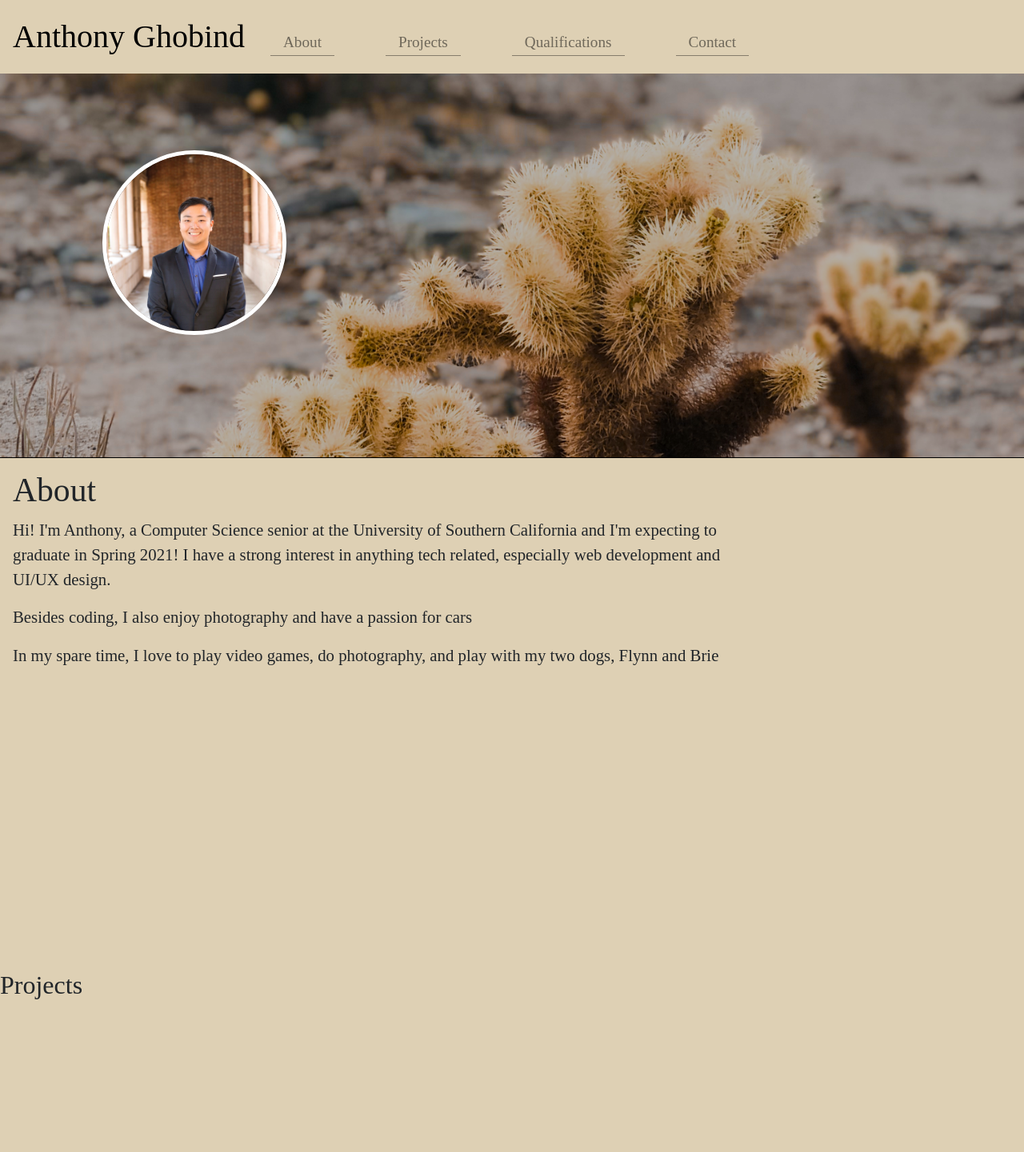
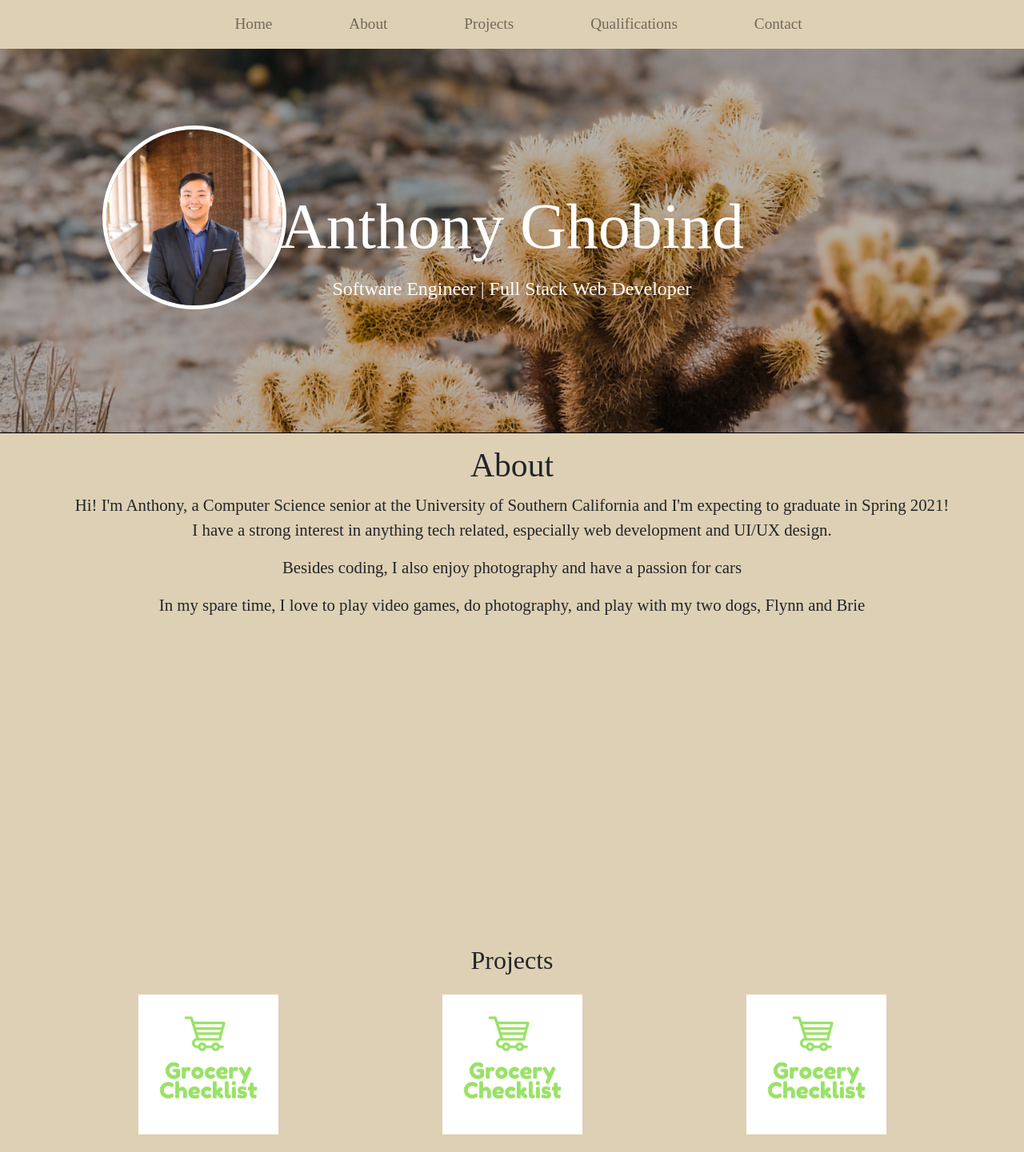
Before and after one commit to ghobind/personal-website, a React (Create React App) app: page / in a window 1280 px wide. Shown: the top 1441 px of the page at 80% size. Built offline with nearby package versions, Linux system fonts and the light colour scheme.

Commit message:
worked on projects section

```diff
--- a/package.json
+++ b/package.json
@@ -12,6 +12,7 @@
     "react-bootstrap": "^1.4.0",
     "react-dom": "^17.0.1",
     "react-router-dom": "^5.2.0",
+    "react-router-hash-link": "^2.3.1",
     "react-scripts": "4.0.0",
     "web-vitals": "^0.2.4"
   },
--- a/src/About.js
+++ b/src/About.js
@@ -2,15 +2,15 @@ import React from "react";
 
 export default function About() {
   return (
-    <div className="page">
-      <div className="about-text ml-3 pt-3">
+    <div className="page" id="about">
+      <div className="about-text pt-3">
         <h3 className="header">About</h3>
 
         <p>
           Hi! I'm Anthony, a Computer Science senior at the University of
-          Southern California and I'm expecting to graduate in Spring 2021! I
-          have a strong interest in anything tech related, especially web
-          development and UI/UX design.
+          Southern California and I'm expecting to graduate in Spring 2021!{" "}
+          <br />I have a strong interest in anything tech related, especially
+          web development and UI/UX design.
         </p>
         <p>
           Besides coding, I also enjoy photography and have a passion for cars
--- a/src/App.css
+++ b/src/App.css
@@ -2,12 +2,17 @@
 body {
   font-family: "Montserrat";
   background-color: #ded0b4;
+  text-align: center;
 }
 .header {
   font-size: 200%;
 }
 .page {
   height: 80vh;
+}
+
+.navigation {
+  background-color: #ded0b4;
 }
 /** END: General use */
 
@@ -41,7 +46,7 @@ body {
 }
 
 .default:hover {
-  font-size: 120%;
+  font-size: 130%;
   color: rgba(0, 0, 0, 0.7);
   text-decoration: none;
 }
@@ -55,23 +60,22 @@ body {
   object-fit: cover;
   opacity: 0.7;
 }
-.black-overlay {
-  position: absolute;
-  top: 0px;
-  bottom: 0px;
-  height: 100%;
-  width: 100%;
-  background: rgba(0, 0, 0, 0.5);
-}
 .carousel {
   position: relative;
   background: black;
 }
 .profile-text {
+  color: white;
   position: absolute;
   top: 50%;
   left: 50%;
   transform: translate(-50%, -50%);
+}
+.profile-text-name {
+  font-size: 500%;
+}
+.profile-text-subtext {
+  font-size: 150%;
 }
 .profile-img {
   position: absolute;
@@ -86,7 +90,26 @@ body {
 /** BEGIN: About */
 .about-text {
   font-size: 130%;
-  width: 70%;
 }
 
 /**END: About */
+
+/** BEGIN: Projects */
+
+.project-icon {
+  width: 50%;
+}
+
+.logo {
+  position: relative;
+}
+.test {
+  background-color: black;
+}
+/*
+.padding-0 {
+  padding-right: 0;
+  padding-left: 0;
+} */
+
+/**END: Projects */
--- a/src/App.js
+++ b/src/App.js
@@ -10,7 +10,7 @@ import Qualifications from "./Qualifications";
 function App() {
   return (
     <Router>
-      <div className="mt-3">
+      <div className="">
         <Navigation />
         <Home />
         <About />
--- a/src/Contact.js
+++ b/src/Contact.js
@@ -2,7 +2,7 @@ import React from "react";
 
 export default function Contact() {
   return (
-    <div className="page">
+    <div className="page" id="contact">
       <h3 className="header">Contact</h3>
     </div>
   );
--- a/src/Home.js
+++ b/src/Home.js
@@ -9,7 +9,7 @@ import profile from "./assets/profile/IMG_0413.jpg";
 
 export default function Home() {
   return (
-    <div className="carousel mt-3">
+    <div className="carousel">
       <Carousel
         controls={false}
         indicators={false}
@@ -23,7 +23,12 @@ export default function Home() {
           <img className="slider-img" src={img3} alt="second" />
         </Carousel.Item>
       </Carousel>
-      {/* <div class="profile-text">Centered</div> */}
+      <div className="profile-text">
+        <div className="profile-text-name">Anthony Ghobind</div>
+        <div className="profile-text-subtext">
+          Software Engineer | Full Stack Web Developer
+        </div>
+      </div>
       <img class="profile-img" src={profile} alt="profile" />
     </div>
   );
--- a/src/Navigation.js
+++ b/src/Navigation.js
@@ -1,21 +1,57 @@
 import React from "react";
-import { NavLink } from "react-router-dom";
+// import { NavLink } from "react-router-dom";
+import { NavHashLink as NavLink } from "react-router-hash-link";
 export default function Navigation() {
+  const scrollWithOffset = (el) => {
+    const yCoordinate = el.getBoundingClientRect().top + window.pageYOffset;
+    const yOffset = -60;
+    window.scrollTo({ top: yCoordinate + yOffset, behavior: "smooth" });
+  };
   return (
-    <div className="navigation ml-3">
-      <NavLink to="/" className="brand" activeClassName="brand">
-        Anthony Ghobind
+    <div className="navigation pl-3 pb-3 pt-3 sticky-top">
+      <NavLink
+        smooth
+        to="#top"
+        className="default"
+        activeClassName="active"
+        scroll={scrollWithOffset}
+      >
+        Home
       </NavLink>
-      <NavLink to="/" className="default" activeClassName="active">
+      <NavLink
+        smooth
+        to="/#about"
+        className="default"
+        activeClassName="active"
+        scroll={scrollWithOffset}
+      >
         About
       </NavLink>
-      <NavLink to="/" className="default" activeClassName="active">
+      <NavLink
+        smooth
+        to="/#projects"
+        className="default"
+        activeClassName="active"
+        scroll={scrollWithOffset}
+      >
         Projects
       </NavLink>
-      <NavLink to="/" className="default" activeClassName="active">
+      <NavLink
+        smooth
+        to="/#qualifications"
+        className="default"
+        activeClassName="active"
+        scroll={scrollWithOffset}
+      >
         Qualifications
       </NavLink>
-      <NavLink to="/" className="default" activeClassName="active">
+      <NavLink
+        smooth
+        to="/#contact"
+        className="default"
+        activeClassName="active"
+        scroll={scrollWithOffset}
+      >
         Contact
       </NavLink>
     </div>
--- a/src/Projects.js
+++ b/src/Projects.js
@@ -1,9 +1,64 @@
 import React from "react";
+
+import grocery from "./assets/projects/grocery.png";
 
 export default function Projects() {
   return (
-    <div className="page">
+    <div className="" id="projects">
       <h3 className="header">Projects</h3>
+      <div className="container">
+        <div className="row pt-3 pb-3">
+          <div className="col logo">
+            <img
+              className="project-icon"
+              src={grocery}
+              alt="Grocery Checklist"
+            />
+          </div>
+          <div className="col logo">
+            <img
+              className="project-icon"
+              src={grocery}
+              alt="Grocery Checklist"
+            />
+          </div>
+          <div className="col logo">
+            <img
+              className="project-icon"
+              src={grocery}
+              alt="Grocery Checklist"
+            />
+          </div>
+        </div>
+
+        {/* <img
+          className="project-icon mx-3"
+          src={grocery}
+          alt="Grocery Checklist"
+        />
+        <img
+          className="project-icon mx-3"
+          // src={grocery}
+          alt="Starforce Simulator"
+        />
+        <img
+          className="project-icon mx-3"
+          // src={grocery}
+          alt="X8 Clothing iOS App"
+        />
+      </div>
+      <div className="pt-3 pb-3">
+        <img
+          className="project-icon mx-3"
+          // src={grocery}
+          alt="DueOh"
+        />
+        <img
+          className="project-icon mx-3"
+          // src={grocery}
+          alt="Personal Website"
+        /> */}
+      </div>
     </div>
   );
 }
--- a/src/Qualifications.js
+++ b/src/Qualifications.js
@@ -2,7 +2,7 @@ import React from "react";
 
 export default function Qualifications() {
   return (
-    <div className="page">
+    <div className="page" id="qualifications">
       <h3 className="header">Qualifications</h3>
     </div>
   );
```
Also changed, not shown: src/assets/projects/grocery.png (added), 1 other file (tests, documents, lock files or other folders).
